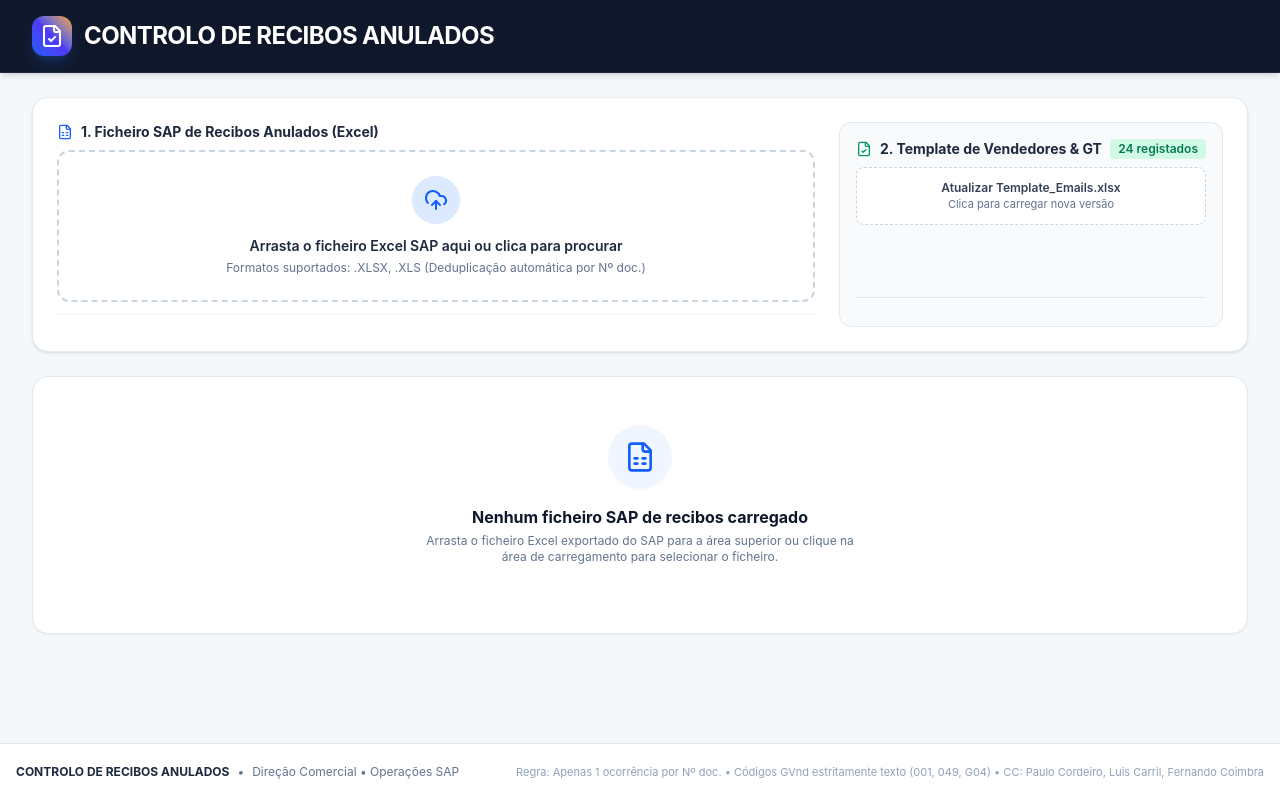
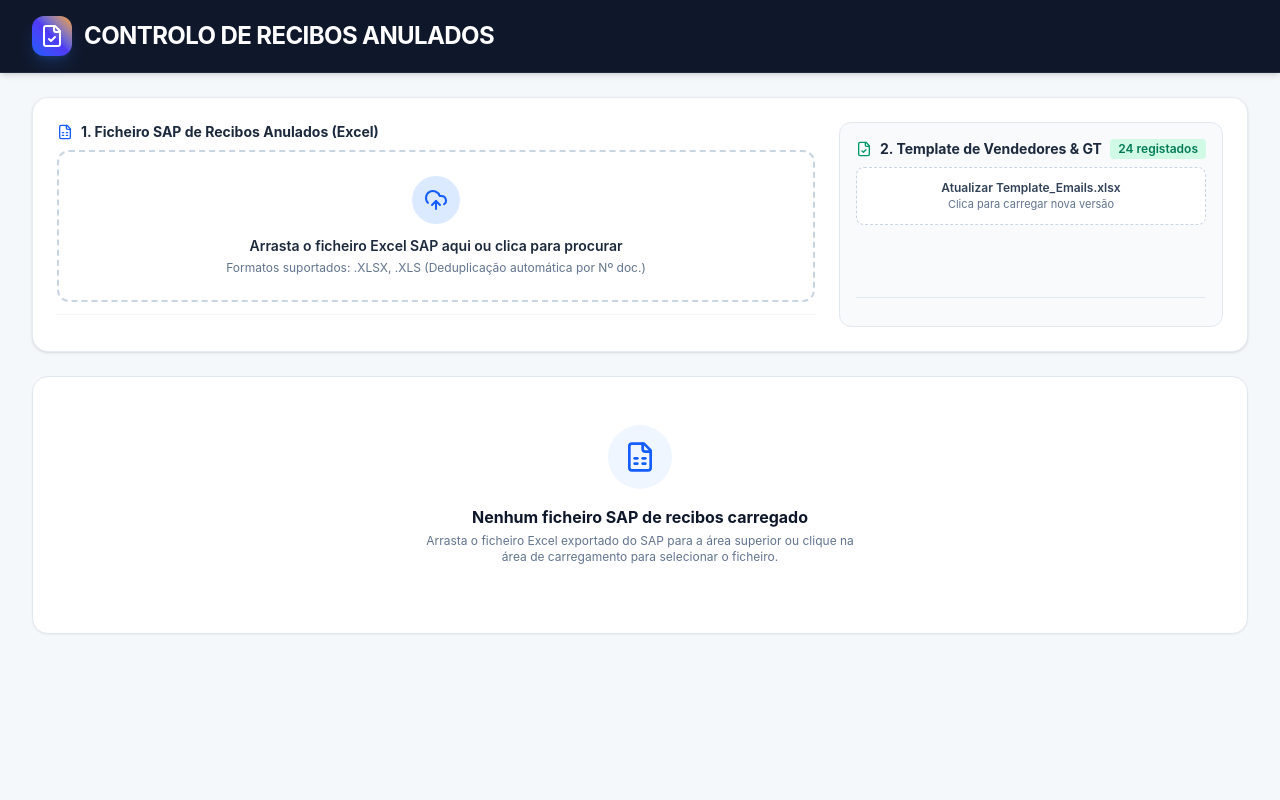
Before and after one commit to SumolCompalAFSN/Relat-rio-Recibos-Anulados, a React (Vite) app: page / in a window 1280 px wide. Built offline with nearby package versions, Linux system fonts and the light colour scheme.

Commit message:
Remove footer from App component
Removed footer section with receipt control information.

```diff
--- a/src/App.tsx
+++ b/src/App.tsx
@@ -278,20 +278,6 @@ export default function App() {
         )}
       </main>
 
-      {/* Footer */}
-      <footer className="bg-white border-t border-slate-200 py-5 text-center text-xs text-slate-500">
-        <div className="max-w-7xl mx-auto px-4 flex flex-col sm:flex-row items-center justify-between gap-3">
-          <div className="flex items-center gap-2">
-            <span className="font-bold text-slate-800">CONTROLO DE RECIBOS ANULADOS</span>
-            <span>&bull;</span>
-            <span>Direção Comercial &bull; Operações SAP</span>
-          </div>
-          <div className="text-[11px] text-slate-400">
-            Regra: Apenas 1 ocorrência por Nº doc. &bull; Códigos GVnd estritamente texto (001, 049, G04) &bull; CC: Paulo Cordeiro, Luis Carril, Fernando Coimbra
-          </div>
-        </div>
-      </footer>
-
       {/* Modals */}
       {processingResult && (
         <EmailPreviewModal
```
